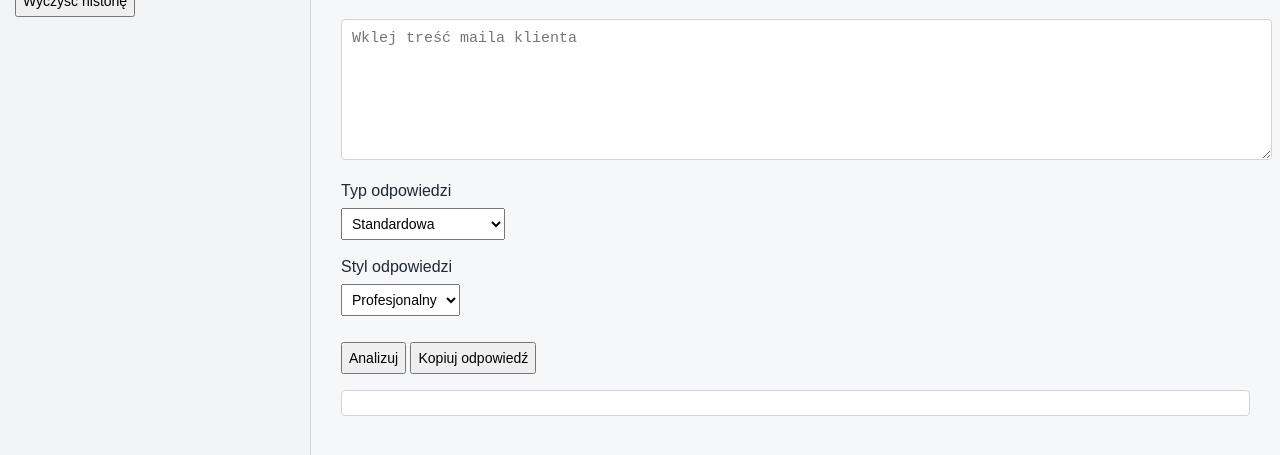
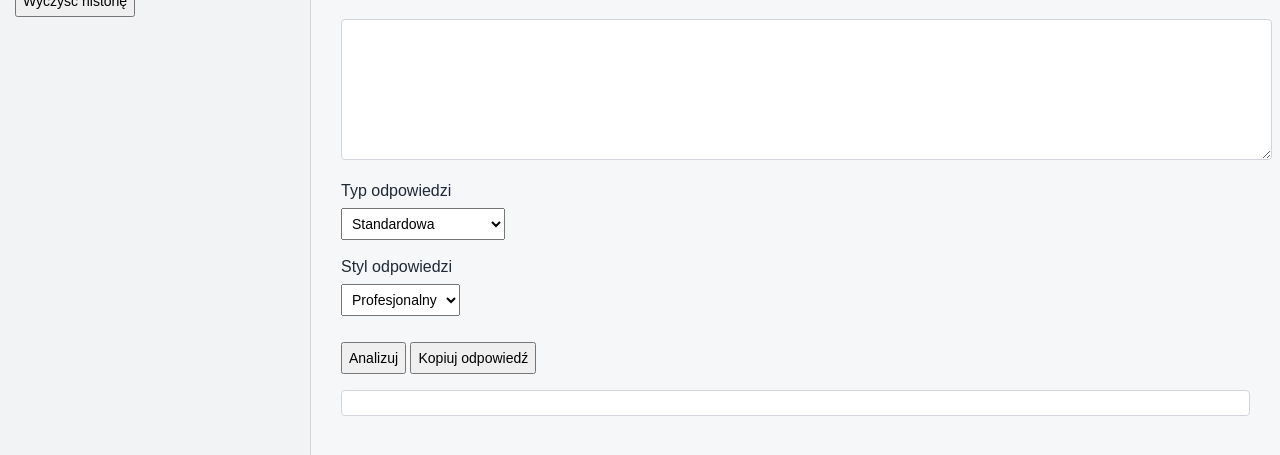
Before and after one commit to potulllm/ai-email-assistant, a website: page public/index.html in a window 1280 px wide. Shown: the part 79-534 px from the top of the page. Drawn offline with Linux system fonts and the light colour scheme.

Commit message:
Fixed analyze button error

```diff
--- a/public/index.html
+++ b/public/index.html
@@ -117,7 +117,8 @@
   <div class="main">
     <h2>AI Email Assistant</h2>
 
-    <textarea id="emailInput" rows="7" placeholder="Wklej treść maila klienta"></textarea>
+    <textarea id="emailInput" rows="7"></textarea>
+
 
     <br><br>
 
@@ -186,6 +187,8 @@
   }
 
   async function analyze() {
+    alert(document.getElementById("emailInput").value);
+
     const email = document.getElementById("emailInput").value.trim();
 
     if (!email) {
```
